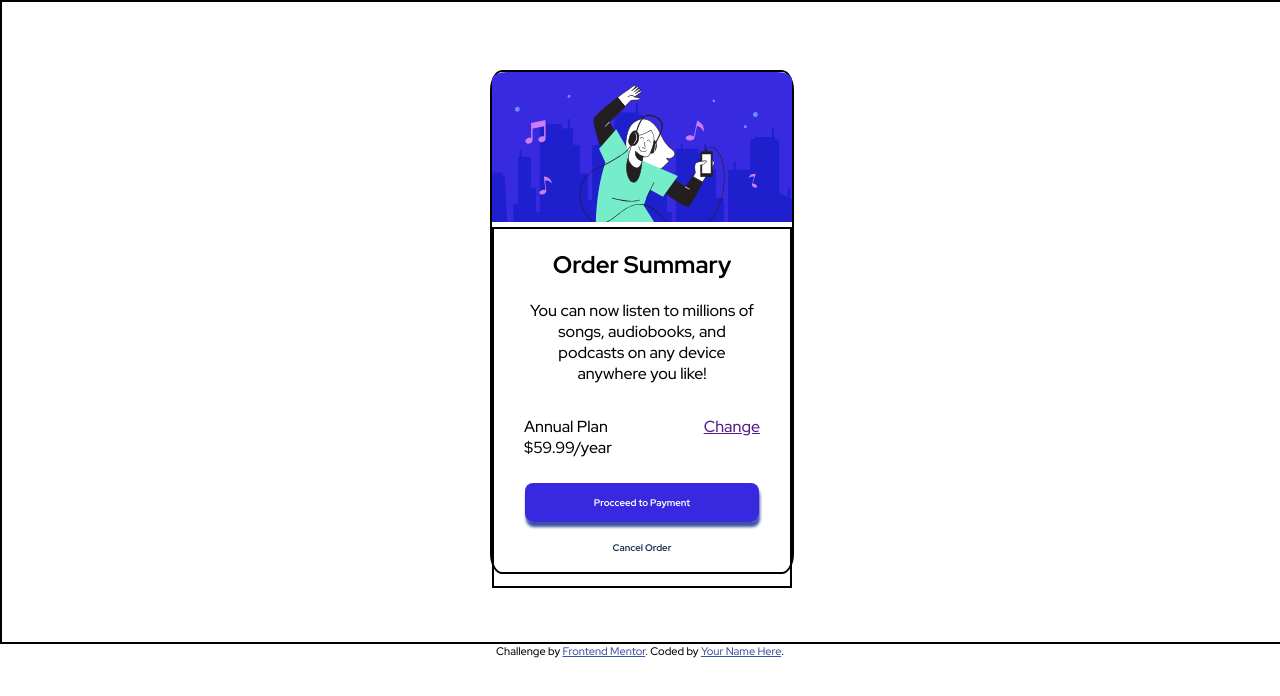
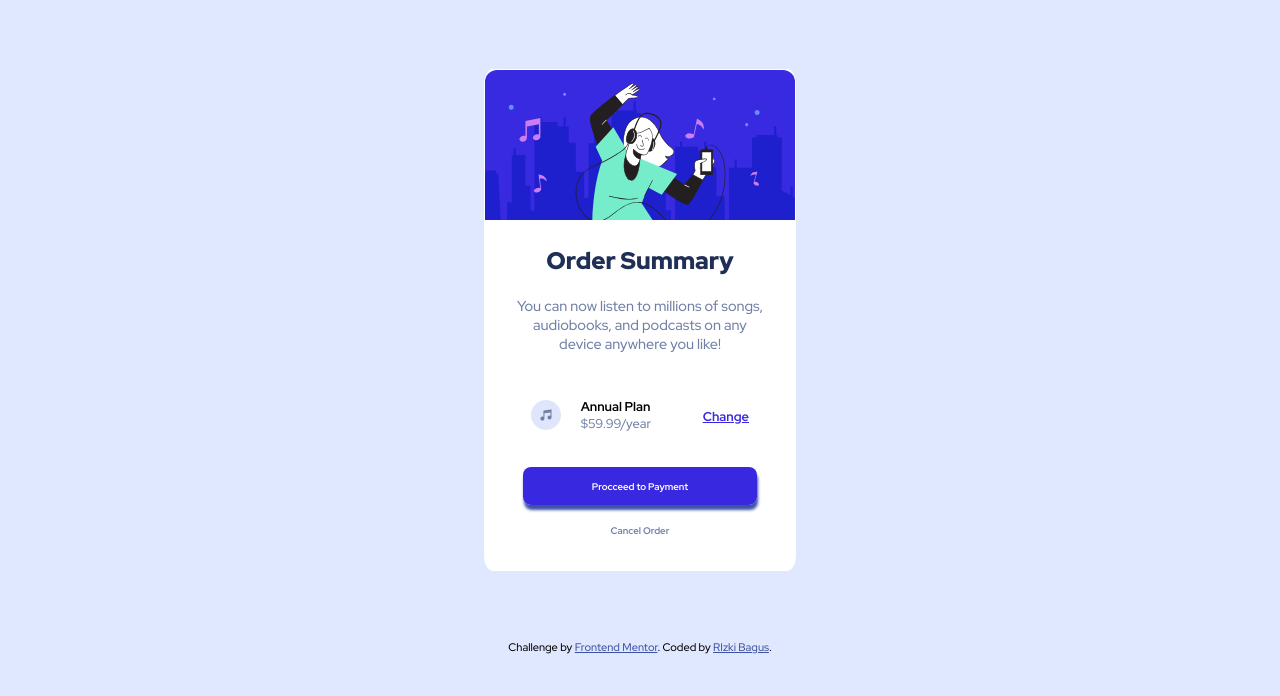
Before and after one commit to RizkiB12/order-summary-component, a plain HTML site: page index.html in a window 1280 px wide. Drawn offline with Linux system fonts and the light colour scheme.

Commit message:
update: finish all section

```diff
--- a/index.html
+++ b/index.html
@@ -20,10 +20,10 @@
         padding: 0;
         box-sizing: border-box;
         font-family: "Red Hat Display", sans-serif;
+        background-color: hsl(225, 100%, 94%);
       }
 
       .order-summary-container {
-        border: 2px solid black;
         width: 100%;
         height: 80vh;
         display: flex;
@@ -32,20 +32,20 @@
       }
 
       .order-summary-container .order-summary-card {
-        border: 2px solid black;
-        border-radius: 4%;
-        width: 300px;
+        border: 1px solid white;
+        border-radius: 3%;
+        width: 310px;
         height: 500px;
+        background-color: #ffffff;
       }
 
       .order-summary-img img {
         width: 100%;
         height: 150px;
-        border-radius: 5% 5% 0 0;
+        border-radius: 12px 12px 0 0;
       }
 
       .order-summary-text {
-        border: 2px solid black;
         /* padding: 10px 20px; */
         padding-right: 30px;
         padding-left: 30px;
@@ -56,9 +56,51 @@
         text-align: center;
       }
 
+      .order-summary-header {
+        font-weight: 900;
+        color: hsl(223, 47%, 23%);
+      }
+
+      .order-summary-paragraf {
+        font-weight: 500;
+        color: hsl(224, 23%, 55%);
+        font-size: 0.9rem;
+      }
+
       .order-summary-annual {
         display: flex;
         justify-content: space-between;
+        padding: 0.8rem 1rem;
+      }
+
+      .order-summary-annualimg {
+        padding-top: 20px;
+      }
+
+      .order-summary-annualtext {
+        padding-top: 5px;
+        font-size: 0.8rem;
+        margin-right: 2rem;
+      }
+
+      .order-summary-annualtext p {
+        font-weight: 700;
+      }
+
+      .order-summary-annualtext span {
+        font-weight: 500;
+        color: hsl(224, 23%, 55%);
+      }
+
+      .order-summary-change {
+        padding-top: 15px;
+        font-size: 0.8rem;
+      }
+
+      .order-summary-change a {
+        font-weight: 600;
+        font-size: 0.8rem;
+        color: hsl(245, 75%, 52%);
       }
 
       .order-summary-button {
@@ -87,6 +129,7 @@
         font-size: 0.6rem;
         text-decoration: none;
         font-weight: 700;
+        color: hsl(224, 23%, 55%);
       }
 
       .attribution {
@@ -110,8 +153,14 @@
             <p class="order-summary-paragraf">You can now listen to millions of songs, audiobooks, and podcasts on any device anywhere you like!</p>
           </div>
           <div class="order-summary-annual">
+            <div class="order-summary-annualimg">
+              <img src="./images/icon-music.svg" alt="" width="30" height="30" />
+            </div>
             <div class="order-summary-annualtext">
-              <p>Annual Plan <br /><span>$59.99/year</span></p>
+              <p>
+                Annual Plan <br />
+                <span>$59.99/year</span>
+              </p>
             </div>
             <div class="order-summary-change">
               <p><a href="">Change</a></p>
@@ -131,6 +180,6 @@
       </div>
     </section>
 
-    <div class="attribution">Challenge by <a href="https://www.frontendmentor.io?ref=challenge" target="_blank">Frontend Mentor</a>. Coded by <a href="#">Your Name Here</a>.</div>
+    <footer class="attribution">Challenge by <a href="https://www.frontendmentor.io?ref=challenge" target="_blank">Frontend Mentor</a>. Coded by <a href="#">RIzki Bagus</a>.</footer>
   </body>
 </html>
```
